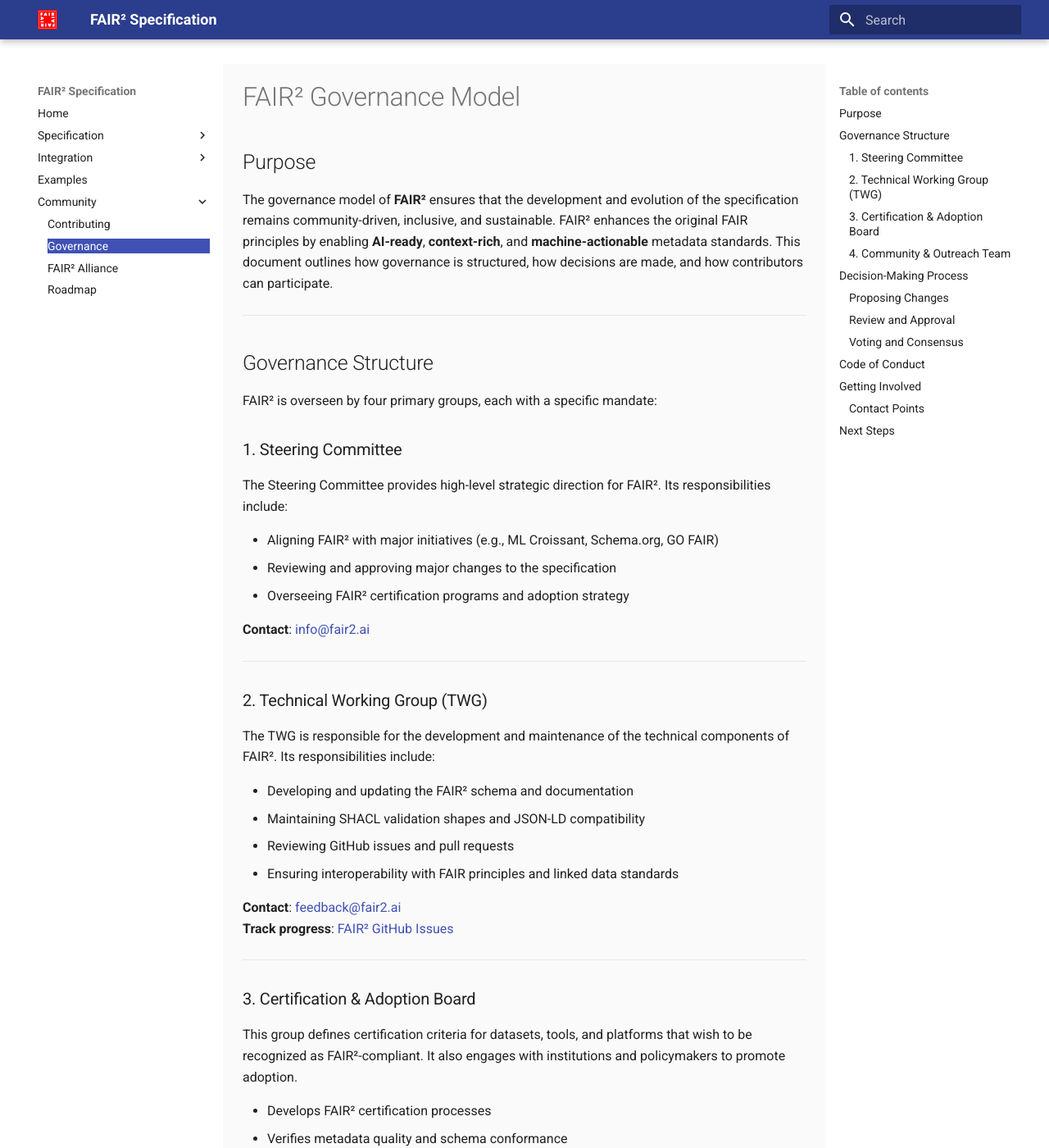
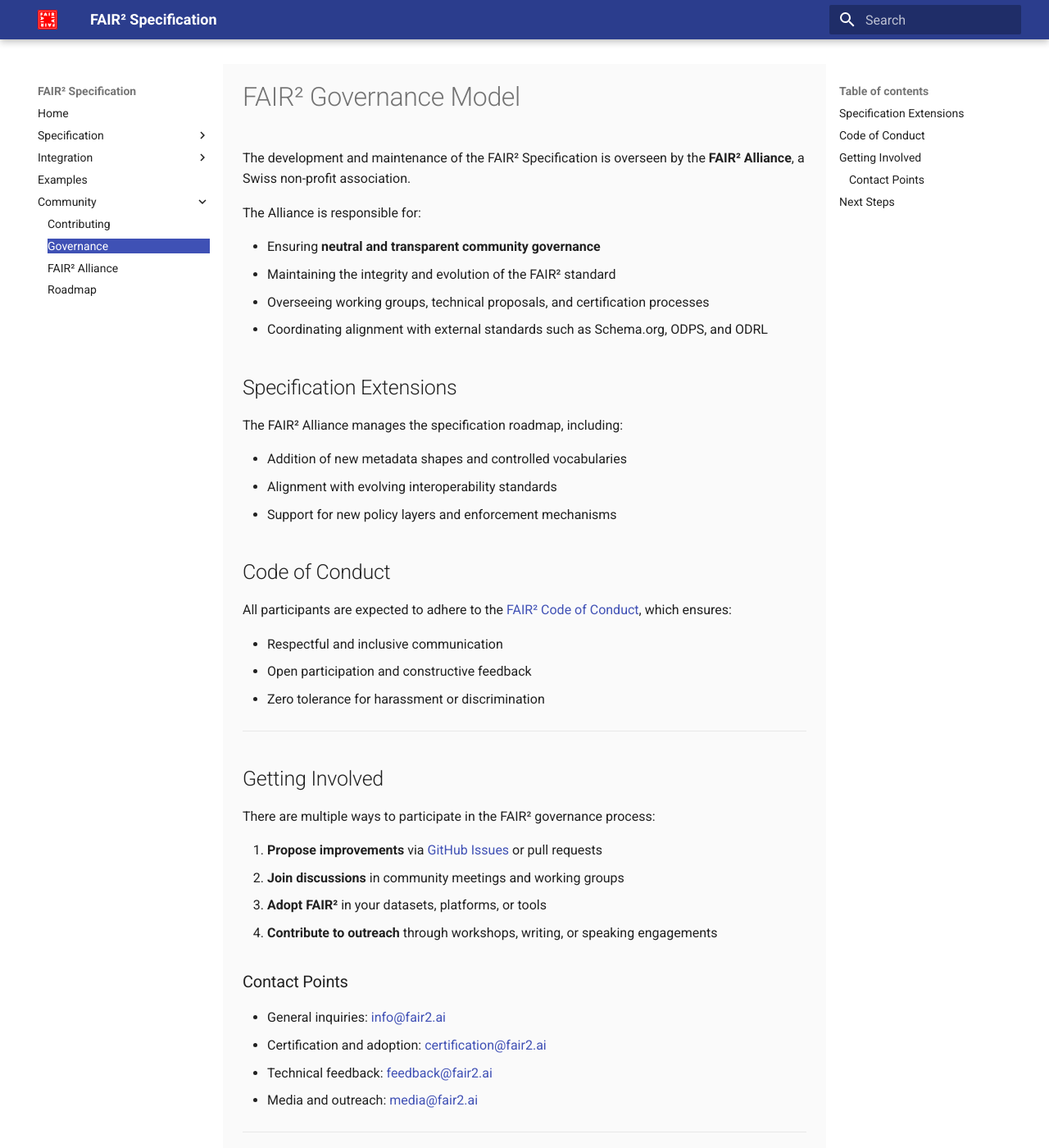
Before and after one commit to fair-squared/fair2-spec, an MkDocs documentation site: the page built from docs/community/governance.md, in a window 1280 px wide and 1400 px high. Shown: the whole window at 82% size. Built offline with MkDocs 1.6.1 and Material for MkDocs 9.7.7, drawn with Linux system fonts in a browser that asks for light colours; some of the changed text lies outside the part shown.

Commit message:
Some updates

```diff
--- a/docs/community/governance.md
+++ b/docs/community/governance.md
@@ -1,92 +1,21 @@
 # FAIR² Governance Model
 
-## Purpose
+The development and maintenance of the FAIR² Specification is overseen by the **FAIR² Alliance**, a Swiss non-profit association.
 
-The governance model of **FAIR²** ensures that the development and evolution of the specification remains community-driven, inclusive, and sustainable. FAIR² enhances the original FAIR principles by enabling **AI-ready**, **context-rich**, and **machine-actionable** metadata standards. This document outlines how governance is structured, how decisions are made, and how contributors can participate.
+The Alliance is responsible for:
 
----
+- Ensuring **neutral and transparent community governance**
+- Maintaining the integrity and evolution of the FAIR² standard
+- Overseeing working groups, technical proposals, and certification processes
+- Coordinating alignment with external standards such as Schema.org, ODPS, and ODRL
 
-## Governance Structure
+## Specification Extensions
 
-FAIR² is overseen by four primary groups, each with a specific mandate:
+The FAIR² Alliance manages the specification roadmap, including:
 
-### 1. Steering Committee
-
-The Steering Committee provides high-level strategic direction for FAIR². Its responsibilities include:
-
-- Aligning FAIR² with major initiatives (e.g., ML Croissant, Schema.org, GO FAIR)
-- Reviewing and approving major changes to the specification
-- Overseeing FAIR² certification programs and adoption strategy
-
-**Contact**: [info@fair2.ai](mailto:info@fair2.ai)
-
----
-
-### 2. Technical Working Group (TWG)
-
-The TWG is responsible for the development and maintenance of the technical components of FAIR². Its responsibilities include:
-
-- Developing and updating the FAIR² schema and documentation
-- Maintaining SHACL validation shapes and JSON-LD compatibility
-- Reviewing GitHub issues and pull requests
-- Ensuring interoperability with FAIR principles and linked data standards
-
-**Contact**: [feedback@fair2.ai](mailto:feedback@fair2.ai)
-**Track progress**: [FAIR² GitHub Issues](https://github.com/fair2-spec/issues)
-
----
-
-### 3. Certification & Adoption Board
-
-This group defines certification criteria for datasets, tools, and platforms that wish to be recognized as FAIR²-compliant. It also engages with institutions and policymakers to promote adoption.
-
-- Develops FAIR² certification processes
-- Verifies metadata quality and schema conformance
-- Supports organizations implementing FAIR² workflows
-
-**Contact**: [certification@fair2.ai](mailto:certification@fair2.ai)
-
----
-
-### 4. Community & Outreach Team
-
-The outreach team is responsible for growing and supporting the FAIR² community. This includes:
-
-- Coordinating workshops, webinars, and public events
-- Managing communications, including social media and press
-- Supporting education and community engagement initiatives
-
-**Contact**: [media@fair2.ai](mailto:media@fair2.ai)
-
----
-
-## Decision-Making Process
-
-FAIR² follows an **open, transparent, and consensus-driven** approach:
-
-### Proposing Changes
-
-Any community member can propose changes via:
-
-- A GitHub Issue with a description, rationale, and technical context
-- Direct communication with the TWG via [feedback@fair2.ai](mailto:feedback@fair2.ai)
-
-### Review and Approval
-
-- **Minor changes** (e.g., documentation fixes) are reviewed by the TWG
-- **Major changes** (e.g., new schema elements, semantic updates) require:
-  - Community discussion and visibility (via GitHub or working group meetings)
-  - Formal approval by the Steering Committee
-  - Final implementation following review
-
-### Voting and Consensus
-
-- Decisions aim for **rough consensus** with broad community support
-- In case of disagreement or deadlock, the Steering Committee acts as the final arbiter
-- Formal votes are used for major revisions and governance updates
-
----
-
+- Addition of new metadata shapes and controlled vocabularies
+- Alignment with evolving interoperability standards
+- Support for new policy layers and enforcement mechanisms
 ## Code of Conduct
 
 All participants are expected to adhere to the [FAIR² Code of Conduct](code-of-conduct.md), which ensures:
```
